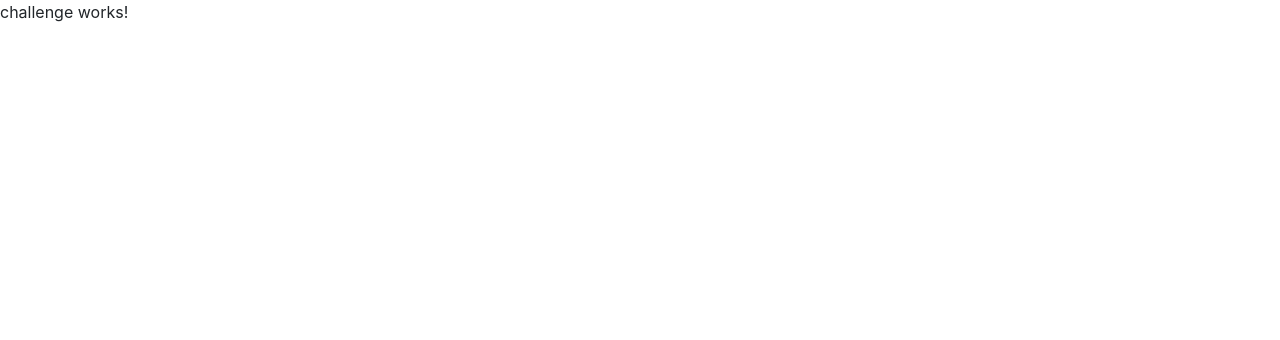
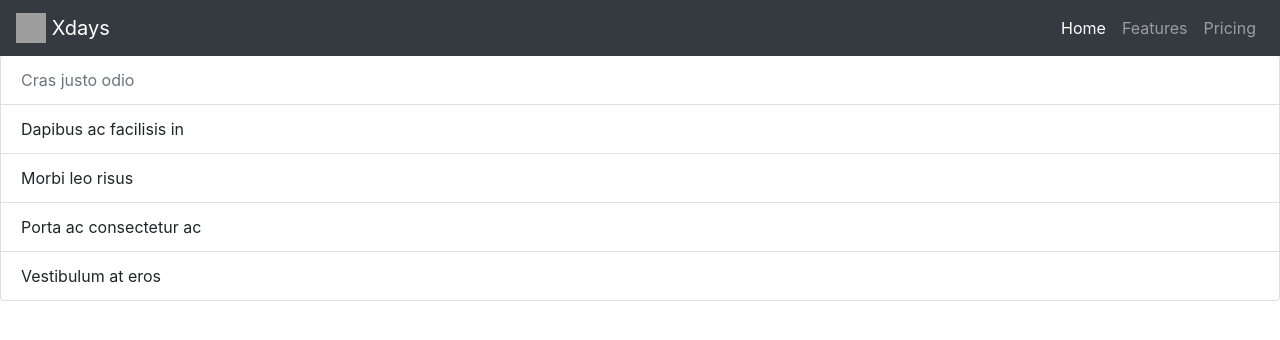
Before and after one commit to VariSingh/xdays-frontend, an Angular app: page /challenge in a window 1280 px wide. Shown: the top 340 px of the page. Built offline with nearby package versions, Linux system fonts and the light colour scheme; grey boxes are pictures that could not be loaded.

Commit message:
nvbar toggle UI fix

```diff
--- a/src/app/app.component.css
+++ b/src/app/app.component.css
@@ -0,0 +1,29 @@
+.body-container{
+    margin-top: 55px;
+}
+
+
+
+/*  css navbar toggle hack*/
+@media only screen and (min-width: 601px) {
+    .navbar-toggler {
+        display:none;
+    }
+    .navbar-collapse{
+        flex-flow: row nowrap!important;
+        justify-content: flex-start!important;
+        flex-basis: inherit!important;
+        flex-grow: inherit!important;
+        align-items: flex-start!important;
+    }
+    .collapse:not(.show) {
+        display: flex!important;
+    }
+    .navbar-collapse .navbar-nav {
+        flex-direction: row!important;
+    }
+    .navbar-collapse .navbar-nav .nav-link {
+        padding-right: .5rem!important;
+        padding-left: .5rem!important;
+    }
+  }
--- a/src/app/app.component.html
+++ b/src/app/app.component.html
@@ -1 +1,25 @@
-<router-outlet></router-outlet>
+<nav class="navbar fixed-top navbar-dark bg-dark">
+  <a class="navbar-brand" href="#">
+    <img src="/docs/4.3/assets/brand/bootstrap-solid.svg" width="30" height="30" class="d-inline-block align-top" alt="Xdays">
+    Xdays
+  </a>
+  <button (click)="expand = !expand" class="navbar-toggler" type="button" data-toggle="collapse" data-target="#navbarNavDropdown" aria-controls="navbarNavDropdown" aria-expanded="false" aria-label="Toggle navigation">
+    <span class="navbar-toggler-icon"></span>
+  </button>
+  <div class="navbar-collapse" [ngClass]="{'expand':expand,'collapse':!expand}"id="navbarNavDropdown">
+    <ul class="navbar-nav">
+      <li class="nav-item active">
+        <a class="nav-link" href="#">Home <span class="sr-only">(current)</span></a>
+      </li>
+      <li class="nav-item">
+        <a class="nav-link" href="#">Features</a>
+      </li>
+      <li class="nav-item">
+        <a class="nav-link" href="#">Pricing</a>
+      </li>
+    </ul>
+  </div>
+</nav>
+<div class="body-container">
+  <router-outlet></router-outlet>
+</div>
--- a/src/app/challenge/challenge.component.html
+++ b/src/app/challenge/challenge.component.html
@@ -1,3 +1,8 @@
-<p>
-  challenge works!
-</p>
+
+<ul class="list-group">
+  <li class="list-group-item disabled" aria-disabled="true">Cras justo odio</li>
+  <li class="list-group-item">Dapibus ac facilisis in</li>
+  <li class="list-group-item">Morbi leo risus</li>
+  <li class="list-group-item">Porta ac consectetur ac</li>
+  <li class="list-group-item">Vestibulum at eros</li>
+</ul>
```
